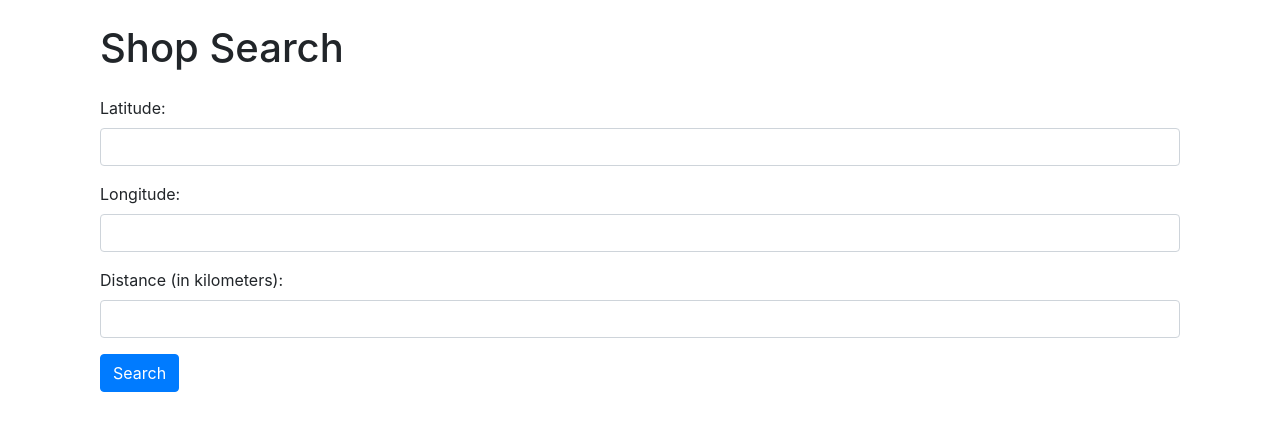
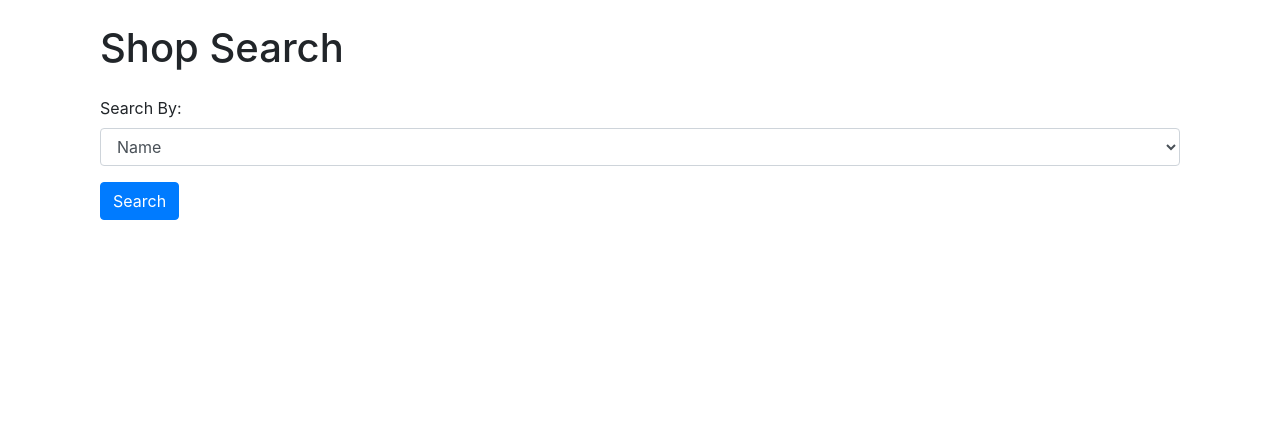
Before and after one commit to Tmahn001/Shop-Task, a Django app: page /search/ in a window 1280 px wide. Shown: the part 56-487 px from the top of the page. Run offline with Django 4.2, Linux system fonts and the light colour scheme; some libraries are stand-ins or nearby versions.

Commit message:
Update search.html

```diff
--- a/templates/search.html
+++ b/templates/search.html
@@ -8,18 +8,37 @@
         <form method="post" action="{% url 'shop_search' %}" class="mt-4">
             {% csrf_token %}
             <div class="form-group">
-                <label for="latitude">Latitude:</label>
-                <input type="text" name="latitude" id="latitude" class="form-control" required>
+                <label for="search_type">Search By:</label>
+                <select name="search_type" id="search_type" class="form-control" required>
+                    <option value="name">Name</option>
+                    <option value="distance">Distance</option>
+                </select>
             </div>
-            <div class="form-group">
-                <label for="longitude">Longitude:</label>
-                <input type="text" name="longitude" id="longitude" class="form-control" required>
+            <div class="form-group" id="name_group" style="display: none;">
+                <label for="shop_name">Shop Name:</label>
+                <input type="text" name="shop_name" id="shop_name" class="form-control">
             </div>
-            <div class="form-group">
+            <div class="form-group" id="distance_group" style="display: none;">
                 <label for="distance">Distance (in kilometers):</label>
-                <input type="number" name="distance" id="distance" class="form-control" required>
+                <input type="number" name="distance" id="distance" class="form-control">
             </div>
             <button type="submit" class="btn btn-primary">Search</button>
         </form>
     </div>
+
+    <script>
+        const searchTypeSelect = document.getElementById('search_type');
+        const nameGroup = document.getElementById('name_group');
+        const distanceGroup = document.getElementById('distance_group');
+
+        searchTypeSelect.addEventListener('change', function() {
+            if (this.value === 'name') {
+                nameGroup.style.display = 'block';
+                distanceGroup.style.display = 'none';
+            } else if (this.value === 'distance') {
+                nameGroup.style.display = 'none';
+                distanceGroup.style.display = 'block';
+            }
+        });
+    </script>
 {% endblock content %}
```
